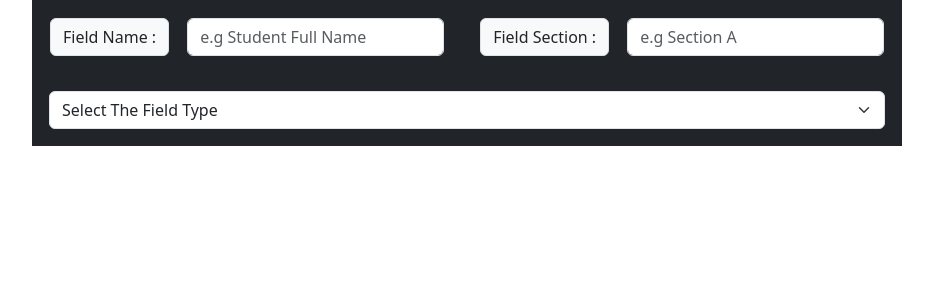
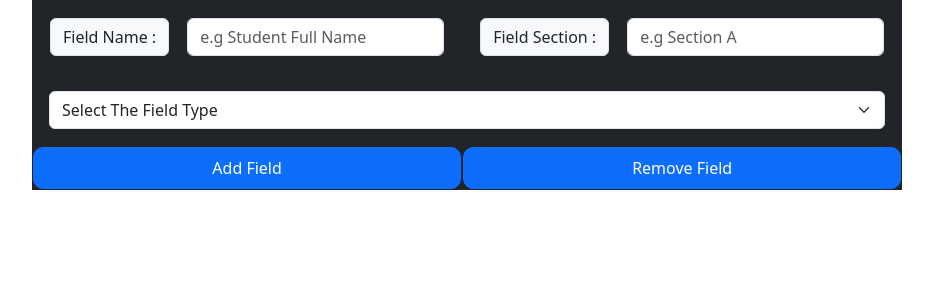
Before and after one commit to Bree-codes/BursaryApplicationProject, a React (Vite) app in the folder bursary-application-project/: page / in a window 1280 px wide. Shown: the top 300 px of the page, without its empty margins (218-1151 px from the left). Built offline with nearby package versions, Linux system fonts and the light colour scheme.

Commit message:
working on taking the values

```diff
--- a/bursary-application-project/src/Components/FormFunctions/CreateFormSection.jsx
+++ b/bursary-application-project/src/Components/FormFunctions/CreateFormSection.jsx
@@ -1,8 +1,9 @@
 import InputComponent from "../InputComponent.jsx";
 import ChoiceInputComponent from "../ChoiceInputComponent.jsx";
+import {Button} from "react-bootstrap";
 
 // eslint-disable-next-line react/prop-types
-const CreateFormSection = ({fieldName, setFieldName,fieldType, setFieldType, section, setSection}) =>{
+const CreateFormSection = ({fieldName, setFieldName,fieldType, setFieldType, section, setSection, onAddForm, onRemoveForm}) =>{
     return(
         <>
             <table className={"justify-content-center align-content-center bg-dark m-auto position-fixed"}
@@ -14,7 +15,7 @@ const CreateFormSection = ({fieldName, setFieldName,fieldType, setFieldType, sec
                         <td>
                             <InputComponent filedName={"Field Name : "}
                                             type={"text"}
-                                            onChange={setFieldName}
+                                            onChange={(e) => setFieldName(e.target.value)}
                                             placeHolder={"e.g Student Full Name"}
                                             value={fieldName}/>
 
@@ -22,16 +23,40 @@ const CreateFormSection = ({fieldName, setFieldName,fieldType, setFieldType, sec
                         <td>
                              <InputComponent filedName={"Field Section : "}
                                             type={"text"}
-                                            onChange={setSection}
+                                            onChange={(e) => setSection(e.target.value)}
                                             placeHolder={"e.g Section A"}
                                             value={section}/>
                         </td>
                     </tr>
                 <tr>
                     <td colSpan={2}>
-                        <ChoiceInputComponent  onChange={setFieldType}
+                        <ChoiceInputComponent  onChange={(e) => setFieldType(e.target.value)}
                                                options={["text", "checkbox", "password", "file"]}
                                                value={fieldType}/>
+                    </td>
+                </tr>
+                <tr>
+                   <td>
+                       <Button onClick={onAddForm}
+                           className="m-0 p-2 justify-content-center container-fluid"
+                               style={{
+                                   outline:"none",
+                                   borderRadius: '10px',
+                                   display: 'flex',
+                                   justifyContent: 'center',
+                                   alignItems: 'center',
+                               }}>Add Field</Button>
+                   </td>
+                    <td>
+                        <Button onClick={onRemoveForm}
+                            className="m-0 p-2 justify-content-center container-fluid"
+                                style={{
+                                    outline:"none",
+                                    borderRadius: '10px',
+                                    display: 'flex',
+                                    justifyContent: 'center',
+                                    alignItems: 'center',
+                                }}>Remove Field</Button>
                     </td>
                 </tr>
                 </tbody>
--- a/bursary-application-project/src/Pages/FormCreationPage.jsx
+++ b/bursary-application-project/src/Pages/FormCreationPage.jsx
@@ -8,6 +8,16 @@ const FormCreationPage = () =>
     const [fieldName, setFieldName] = useState("")
 
 
+    const handleAddForm = () => {
+
+    }
+
+    const handleFormRemove = (e) =>{
+        e.preventDefault()
+        setFieldName("")
+        setFieldType("")
+    }
+
    return(
        <div >
         <CreateFormSection
@@ -16,7 +26,9 @@ const FormCreationPage = () =>
             fieldType={fieldType}
             setFieldType={setFieldType}
             section={section}
-            setSection={setSection}/>
+            setSection={setSection}
+            onAddForm={handleAddForm}
+            onRemoveForm={handleFormRemove}/>
    </div>);
 }
 
```
